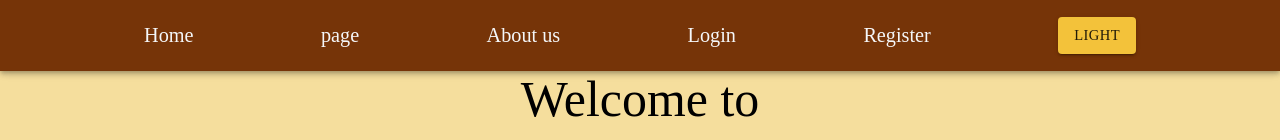
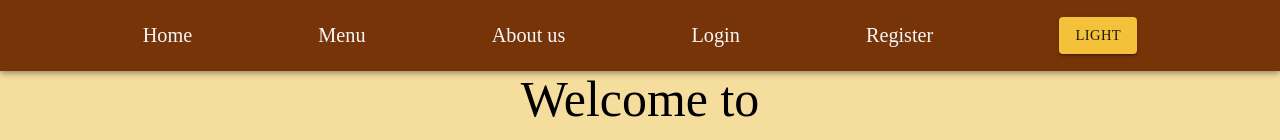
Before and after one commit to availeableusername/ITP_FH2023, a React (Create React App) app: page / in a window 1280 px wide. Shown: the top 140 px of the page. Built offline with nearby package versions, Linux system fonts and the light colour scheme.

Commit message:
Add files via upload

```diff
--- a/src/App.js
+++ b/src/App.js
@@ -7,6 +7,7 @@ import About from './sections/About';
 import Home from './sections/Home';
 import Login from './sections/Login';
 import Register from './sections/Register';
+import Menu from './sections/Menu';
 
 
 const theme = createTheme({
@@ -40,7 +41,7 @@ function App() {
         <BrowserRouter>
           <AppBar position='sticky' color='primary' sx={{ display: "flex", flexDirection: "row", justifyContent: "space-evenly", alignItems: "center", p: "1rem" }}>
             <Link style={{ color: '#f5f7f9' }} to="/" >Home</Link>
-            <Link style={{ color: '#f5f7f9' }} to="/page" >page</Link>
+            <Link style={{ color: '#f5f7f9' }} to="/menu" >Menu</Link>
             <Link style={{ color: '#f5f7f9' }} to="/about">About us</Link>
             <Link style={{ color: '#f5f7f9' }} to="/login">Login</Link>
             <Link style={{ color: '#f5f7f9' }} to="/register">Register</Link>
@@ -53,7 +54,7 @@ function App() {
             <Routes>
               <Route exact path="/" element={<Home></Home>
               } />
-              <Route path="/page" element={<p>page 2</p>
+              <Route path="/menu" element={<Menu />
               } />
               <Route path="/about" element={<About />
               } />
```
